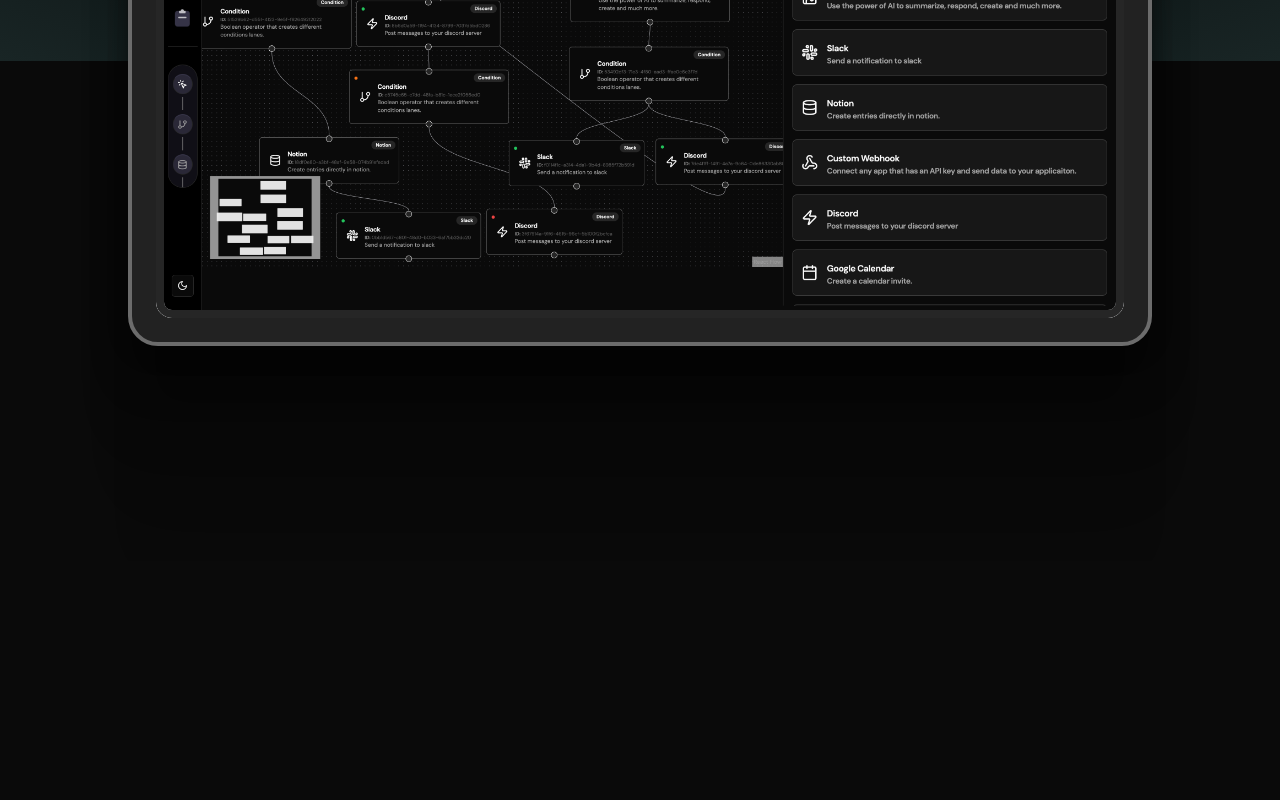
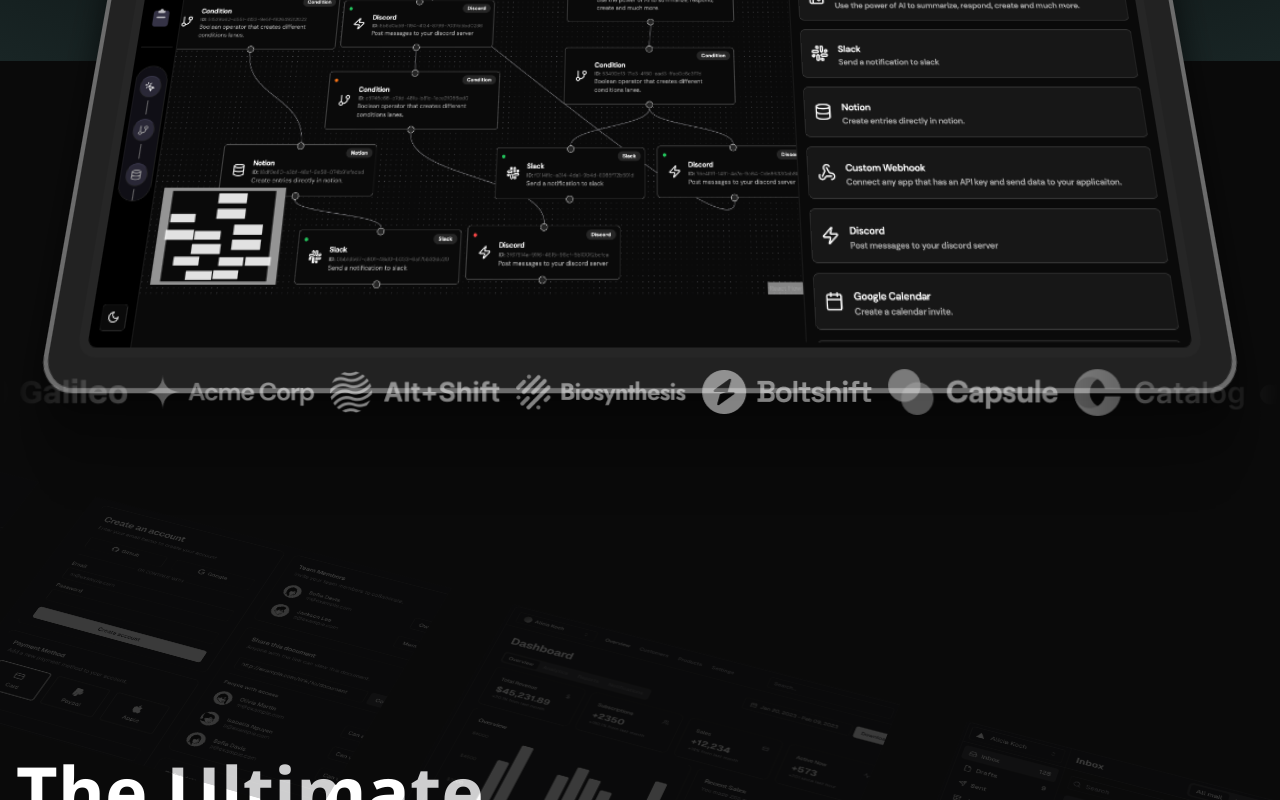
Before and after one commit to nebirous/Synco, a Next.js app: page / in a window 1280 px wide. Shown: the part 739-1539 px from the top of the page. Before the commit the page ends 1300 px from the top, so only its background shows below. Built offline with nearby package versions, Linux system fonts and the light colour scheme.

Commit message:
Hero and infiniteMovingCards

```diff
--- a/src/app/page.tsx
+++ b/src/app/page.tsx
@@ -1,6 +1,9 @@
 import { ContainerScroll } from "@/components/global/container-scroll-animation";
 import Navbar from "@/components/global/navbar";
 import { Button } from "@/components/ui/button";
+import { InfiniteMovingCards } from "@/components/global/infinity-moving-cards";
+import { HeroParallax } from "@/components/global/hero-parallax";
+import { clients, products } from "@/lib/constants";
 import Image from "next/image";
 
 export default function Home() {
@@ -29,6 +32,15 @@
           />
         </div>
       </section>
+      <InfiniteMovingCards
+        className="mt-[-100px] md:mt-[18rem]"
+        items={clients}
+        direction="right"
+        speed="slow"
+      />
+      <section>
+        <HeroParallax products={products}></HeroParallax>
+      </section>
     </main>
   );
 }
--- a/src/components/global/container-scroll-animation.tsx
+++ b/src/components/global/container-scroll-animation.tsx
@@ -83,7 +83,7 @@
       }}
       className="mx-auto -mt-12 h-[30rem] w-full max-w-5xl rounded-[30px] border-4 border-[#6C6C6C] bg-[#222222] p-6 shadow-2xl md:h-[40rem]"
     >
-      <div className="relative grid h-full w-full grid-cols-2 gap-4 overflow-hidden rounded-2xl bg-gray-100 p-4 md:grid-cols-4">
+      <div className="relative grid h-full w-full grid-cols-2 gap-4 overflow-hidden rounded-2xl p-4 md:grid-cols-4">
         <Image
           src="/temp-banner.png"
           fill
--- /dev/null
+++ b/src/components/global/hero-parallax.tsx
@@ -0,0 +1,159 @@
+"use client";
+import React from "react";
+import {
+  motion,
+  useScroll,
+  useTransform,
+  useSpring,
+  MotionValue,
+} from "framer-motion";
+import Image from "next/image";
+import Link from "next/link";
+
+export const HeroParallax = ({
+  products,
+}: {
+  products: {
+    title: string;
+    link: string;
+    thumbnail: string;
+  }[];
+}) => {
+  const firstRow = products.slice(0, 5);
+  const secondRow = products.slice(5, 10);
+  const thirdRow = products.slice(10, 15);
+  const ref = React.useRef(null);
+  const { scrollYProgress } = useScroll({
+    target: ref,
+    offset: ["start start", "end start"],
+  });
+
+  const springConfig = { stiffness: 300, damping: 30, bounce: 100 };
+
+  const translateX = useSpring(
+    useTransform(scrollYProgress, [0, 1], [0, 1000]),
+    springConfig,
+  );
+  const translateXReverse = useSpring(
+    useTransform(scrollYProgress, [0, 1], [0, -1000]),
+    springConfig,
+  );
+  const rotateX = useSpring(
+    useTransform(scrollYProgress, [0, 0.2], [15, 0]),
+    springConfig,
+  );
+  const opacity = useSpring(
+    useTransform(scrollYProgress, [0, 0.2], [0.2, 1]),
+    springConfig,
+  );
+  const rotateZ = useSpring(
+    useTransform(scrollYProgress, [0, 0.2], [20, 0]),
+    springConfig,
+  );
+  const translateY = useSpring(
+    useTransform(scrollYProgress, [0, 0.2], [-700, 500]),
+    springConfig,
+  );
+  return (
+    <div
+      ref={ref}
+      className="relative flex h-[300vh]  flex-col self-auto overflow-hidden py-40 antialiased [perspective:1000px] [transform-style:preserve-3d]"
+    >
+      <Header />
+      <motion.div
+        style={{
+          rotateX,
+          rotateZ,
+          translateY,
+          opacity,
+        }}
+        className=""
+      >
+        <motion.div className="mb-20 flex flex-row-reverse space-x-20 space-x-reverse">
+          {firstRow.map((product) => (
+            <ProductCard
+              product={product}
+              translate={translateX}
+              key={product.title}
+            />
+          ))}
+        </motion.div>
+        <motion.div className="mb-20 flex  flex-row space-x-20 ">
+          {secondRow.map((product) => (
+            <ProductCard
+              product={product}
+              translate={translateXReverse}
+              key={product.title}
+            />
+          ))}
+        </motion.div>
+        <motion.div className="flex flex-row-reverse space-x-20 space-x-reverse">
+          {thirdRow.map((product) => (
+            <ProductCard
+              product={product}
+              translate={translateX}
+              key={product.title}
+            />
+          ))}
+        </motion.div>
+      </motion.div>
+    </div>
+  );
+};
+
+export const Header = () => {
+  return (
+    <div className="relative left-0 top-0 mx-auto w-full max-w-7xl px-4  py-20 md:py-40">
+      <h1 className="text-2xl font-bold dark:text-white md:text-7xl">
+        The Ultimate <br /> development studio
+      </h1>
+      <p className="mt-8 max-w-2xl text-base dark:text-neutral-200 md:text-xl">
+        We build beautiful products with the latest technologies and frameworks.
+        We are a team of passionate developers and designers that love to build
+        amazing products.
+      </p>
+    </div>
+  );
+};
+
+export const ProductCard = ({
+  product,
+  translate,
+}: {
+  product: {
+    title: string;
+    link: string;
+    thumbnail: string;
+  };
+  translate: MotionValue<number>;
+}) => {
+  return (
+    <motion.div
+      style={{
+        x: translate,
+      }}
+      whileHover={{
+        y: -20,
+      }}
+      key={product.title}
+      className="group/product relative h-96 w-[30rem] flex-shrink-0"
+    >
+      <Link
+        href={product.link}
+        className="block group-hover/product:shadow-2xl "
+      >
+        <Image
+          src={product.thumbnail}
+          height="600"
+          width="600"
+          className="absolute inset-0 h-full w-full object-cover object-left-top"
+          alt={product.title}
+        />
+      </Link>
+      <div className="pointer-events-none absolute inset-0 h-full w-full bg-black opacity-0 group-hover/product:opacity-80"></div>
+      <h2 className="absolute bottom-4 left-4 text-white opacity-0 group-hover/product:opacity-100">
+        {product.title}
+      </h2>
+    </motion.div>
+  );
+};
--- /dev/null
+++ b/src/components/global/infinity-moving-cards.tsx
@@ -0,0 +1,100 @@
+"use client";
+
+import { cn } from "@/lib/utils";
+import React, { useEffect, useState } from "react";
+import Image from "next/image";
+
+export const InfiniteMovingCards = ({
+  items,
+  direction = "left",
+  speed = "fast",
+  pauseOnHover = true,
+  className,
+}: {
+  items: {
+    href: string;
+  }[];
+  direction?: "left" | "right";
+  speed?: "fast" | "normal" | "slow";
+  pauseOnHover?: boolean;
+  className?: string;
+}) => {
+  const containerRef = React.useRef<HTMLDivElement>(null);
+  const scrollerRef = React.useRef<HTMLUListElement>(null);
+
+  useEffect(() => {
+    addAnimation();
+  }, []);
+  const [start, setStart] = useState(false);
+  function addAnimation() {
+    if (containerRef.current && scrollerRef.current) {
+      const scrollerContent = Array.from(scrollerRef.current.children);
+
+      scrollerContent.forEach((item) => {
+        const duplicatedItem = item.cloneNode(true);
+        if (scrollerRef.current) {
+          scrollerRef.current.appendChild(duplicatedItem);
+        }
+      });
+
+      getDirection();
+      getSpeed();
+      setStart(true);
+    }
+  }
+  const getDirection = () => {
+    if (containerRef.current) {
+      if (direction === "left") {
+        containerRef.current.style.setProperty(
+          "--animation-direction",
+          "forwards",
+        );
+      } else {
+        containerRef.current.style.setProperty(
+          "--animation-direction",
+          "reverse",
+        );
+      }
+    }
+  };
+  const getSpeed = () => {
+    if (containerRef.current) {
+      if (speed === "fast") {
+        containerRef.current.style.setProperty("--animation-duration", "20s");
+      } else if (speed === "normal") {
+        containerRef.current.style.setProperty("--animation-duration", "40s");
+      } else {
+        containerRef.current.style.setProperty("--animation-duration", "80s");
+      }
+    }
+  };
+  return (
+    <div
+      ref={containerRef}
+      className={cn(
+        "scroller relative z-20  max-w-7xl overflow-hidden  [mask-image:linear-gradient(to_right,transparent,white_20%,white_80%,transparent)]",
+        className,
+      )}
+    >
+      <ul
+        ref={scrollerRef}
+        className={cn(
+          " flex w-max min-w-full shrink-0 flex-nowrap gap-4 py-4",
+          start && "animate-scroll ",
+          pauseOnHover && "hover:[animation-play-state:paused]",
+        )}
+      >
+        {items.map((item, idx) => (
+          <Image
+            width={170}
+            height={1}
+            src={item.href}
+            alt={item.href}
+            className=" relative rounded-2xl  object-contain opacity-50"
+            key={item.href}
+          />
+        ))}
+      </ul>
+    </div>
+  );
+};
--- /dev/null
+++ b/src/lib/constants.ts
@@ -0,0 +1,84 @@
+export const clients = [...new Array(10)].map((client, index) => ({
+  href: `/${index + 1}.png`,
+}));
+
+export const products = [
+    {
+      title: 'Moonbeam',
+      link: 'https://gomoonbeam.com',
+      thumbnail: '/p1.png',
+    },
+    {
+      title: 'Cursor',
+      link: 'https://cursor.so',
+      thumbnail: '/p2.png',
+    },
+    {
+      title: 'Rogue',
+      link: 'https://userogue.com',
+      thumbnail: '/p3.png',
+    },
+
+    {
+      title: 'Editorially',
+      link: 'https://editorially.org',
+      thumbnail: '/p4.png',
+    },
+    {
+      title: 'Editrix AI',
+      link: 'https://editrix.ai',
+      thumbnail: '/p5.png',
+    },
+    {
+      title: 'Pixel Perfect',
+      link: 'https://app.pixelperfect.quest',
+      thumbnail: '/p6.png',
+    },
+
+    {
+      title: 'Algochurn',
+      link: 'https://algochurn.com',
+      thumbnail: '/p1.png',
+    },
+    {
+      title: 'Aceternity UI',
+      link: 'https://ui.aceternity.com',
+      thumbnail: '/p2.png',
+    },
+    {
+      title: 'Tailwind Master Kit',
+      link: 'https://tailwindmasterkit.com',
+      thumbnail: '/p3.png',
+    },
+    {
+      title: 'SmartBridge',
+      link: 'https://smartbridgetech.com',
+      thumbnail: '/p4.png',
+    },
+    {
+      title: 'Renderwork Studio',
+      link: 'https://renderwork.studio',
+      thumbnail: '/p5.png',
+    },
+
+    {
+      title: 'Creme Digital',
+      link: 'https://cremedigital.com',
+      thumbnail: '/p6.png',
+    },
+    {
+      title: 'Golden Bells Academy',
+      link: 'https://goldenbellsacademy.com',
+      thumbnail: '/p1.png',
+    },
+    {
+      title: 'Invoker Labs',
+      link: 'https://invoker.lol',
+      thumbnail: '/p2.png',
+    },
+    {
+      title: 'E Free Invoice',
+      link: 'https://efreeinvoice.com',
+      thumbnail: '/p3.png',
+    },
+  ]
```
